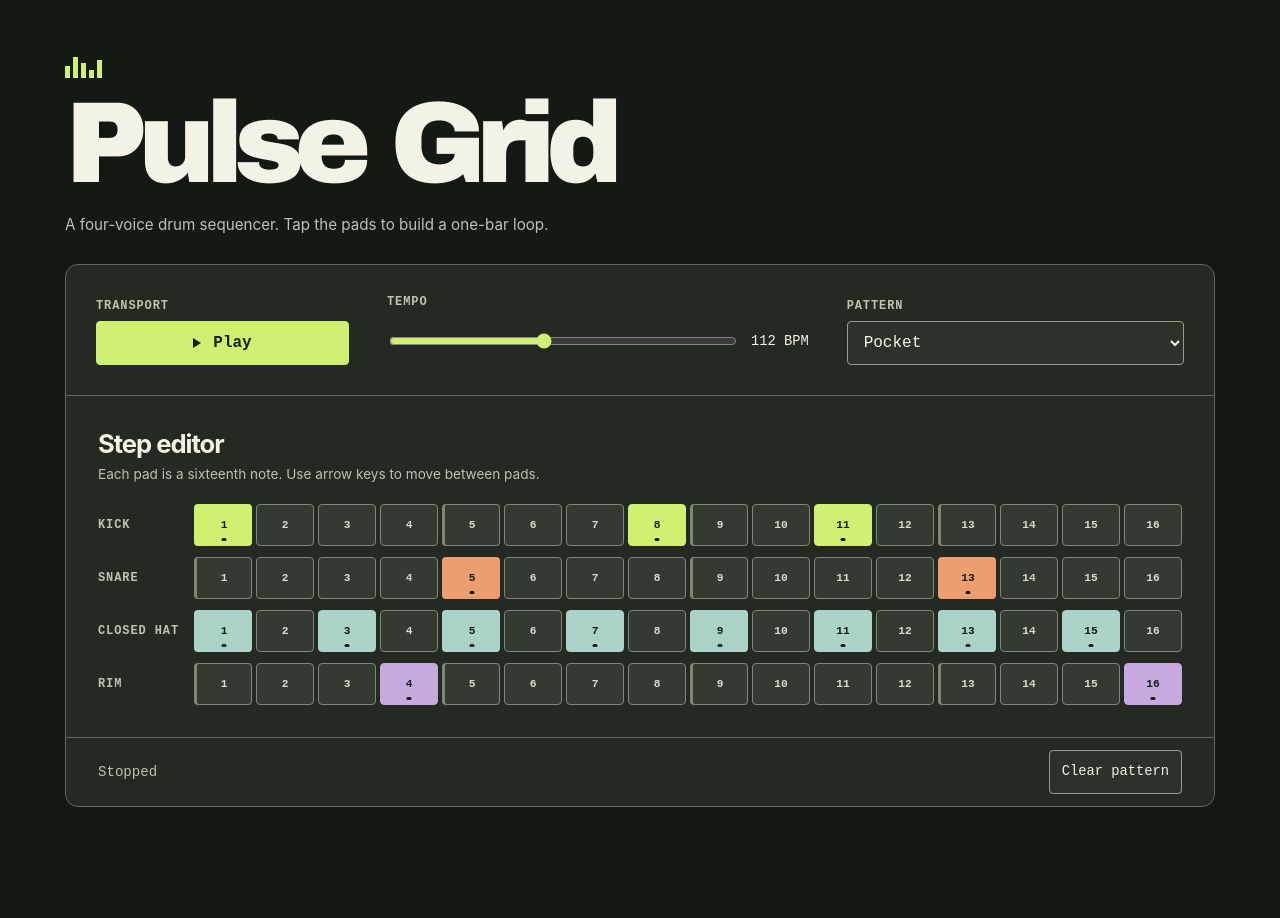
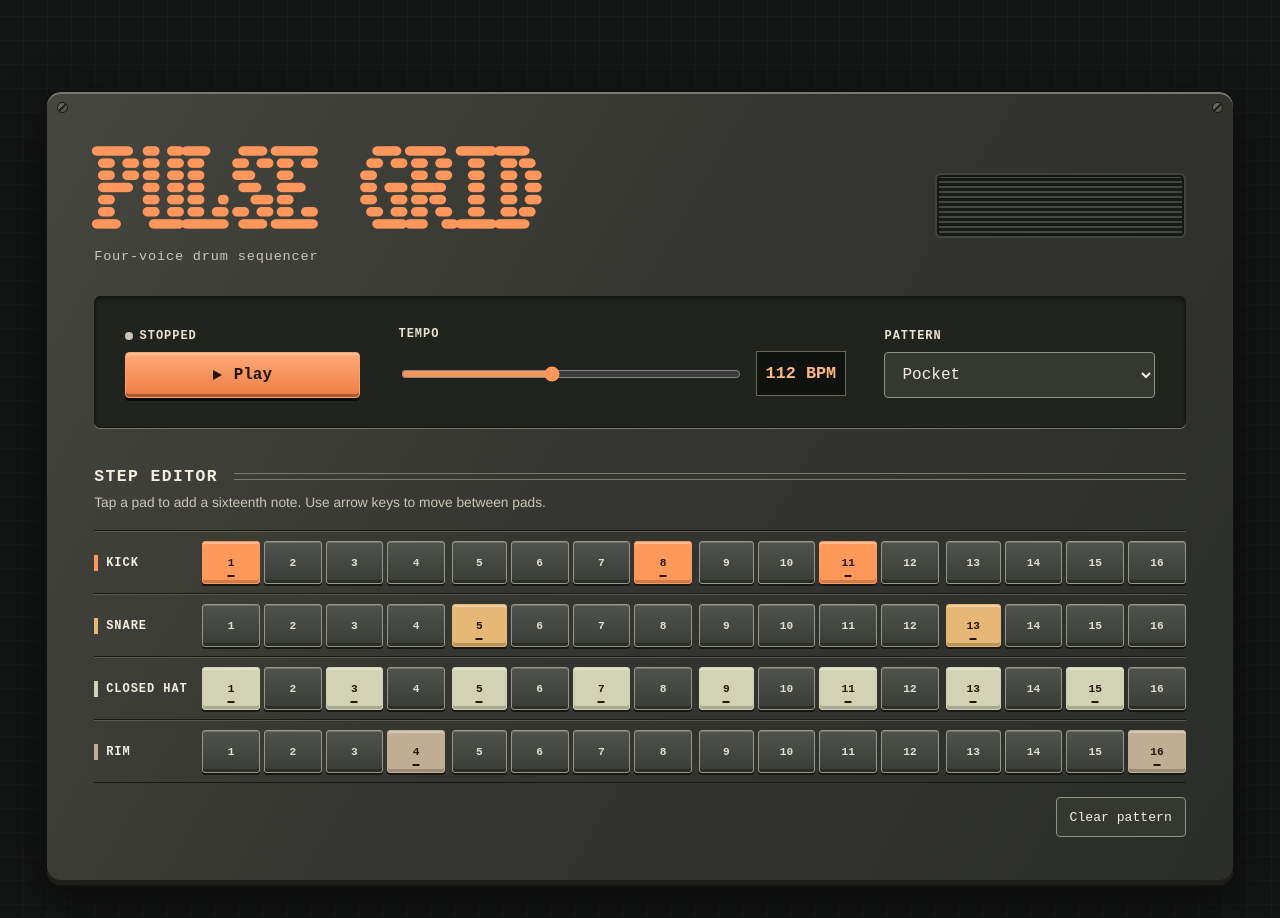
Before and after one commit to Genthh/pulse-grid-sequencer, a plain HTML site: page public/index.html in a window 1280 px wide. Before the commit the page ends 863 px from the top, so only its background shows below. Drawn offline with Linux system fonts and the light colour scheme.

Commit message:
Style the sequencer as a graphite drum machine

```diff
--- /dev/null
+++ b/public/fonts/type.css
@@ -0,0 +1,11 @@
+@font-face {
+  font-family: "Workbench";
+  src: url("./workbench.woff2") format("woff2");
+  font-style: normal;
+  font-weight: 400;
+  font-display: swap;
+}
+
+:root {
+  --identity-font: "Workbench", sans-serif;
+}
--- a/public/index.html
+++ b/public/index.html
@@ -8,25 +8,24 @@
       content="Build a one-bar drum loop with four synthesized voices and sixteen editable steps."
     />
     <title>Pulse Grid — Drum sequencer</title>
+    <link rel="stylesheet" href="fonts/type.css" />
     <link rel="stylesheet" href="style.css" />
     <script src="model.js" defer></script>
     <script src="app.js" defer></script>
   </head>
   <body>
     <main>
-      <header>
-        <span class="meter" aria-hidden="true"
-          ><i></i><i></i><i></i><i></i><i></i
-        ></span>
-        <h1>Pulse Grid</h1>
-        <p>
-          A four-voice drum sequencer. Tap the pads to build a one-bar loop.
-        </p>
-      </header>
       <section class="instrument" aria-label="Drum machine">
+        <header class="faceplate">
+          <div>
+            <h1>Pulse Grid</h1>
+            <p>Four-voice drum sequencer</p>
+          </div>
+          <span class="vent" aria-hidden="true"></span>
+        </header>
         <div class="controls">
           <div class="transport">
-            <span class="label">Transport</span>
+            <p id="status" role="status">Stopped</p>
             <button type="button" id="play">
               <span aria-hidden="true" class="play-icon"></span
               ><span id="play-text">Play</span>
@@ -55,14 +54,17 @@
           </div>
         </div>
         <div class="grid-wrap">
-          <h2>Step editor</h2>
+          <div class="editor-head">
+            <h2>Step editor</h2>
+            <span class="grid-hatch" aria-hidden="true"></span>
+          </div>
           <p class="directions">
-            Each pad is a sixteenth note. Use arrow keys to move between pads.
+            Tap a pad to add a sixteenth note. Use arrow keys to move between
+            pads.
           </p>
           <div id="grid"></div>
         </div>
         <footer>
-          <p id="status" role="status">Stopped</p>
           <button type="button" id="clear">Clear pattern</button>
         </footer>
       </section>
--- a/public/style.css
+++ b/public/style.css
@@ -1,54 +1,65 @@
 :root {
   color-scheme: dark;
-  --ink: #f2f2e7;
-  --muted: #bdc2b5;
-  --line: #61685e;
-  --acid: #d1ef70;
-  --panel: #242922;
-  background: #151914;
+  --ink: #f4eee1;
+  --warm: #ff965b;
+  --dim: #ccc6b9;
+  --metal: #323330;
+  --edge: #171815;
+  --mono: ui-monospace, "Courier New", monospace;
+  font-family: var(--mono);
+  background: #141615;
   color: var(--ink);
-  font-family: "Space Mono", ui-monospace, "Courier New", monospace;
 }
 * {
   box-sizing: border-box;
 }
 body {
+  min-height: 100vh;
   margin: 0;
+  display: grid;
+  align-items: center;
+  background:
+    repeating-linear-gradient(0deg, transparent 0 23px, #ffffff05 23px 24px),
+    repeating-linear-gradient(90deg, transparent 0 23px, #ffffff05 23px 24px),
+    #141615;
 }
 main {
-  width: min(calc(100% - 48px), 1150px);
-  margin: auto;
-  padding: clamp(32px, 7vh, 80px) 0;
+  width: min(1250px, calc(100% - clamp(22px, 7vw, 118px)));
+  margin: clamp(20px, 7vw, 90px) auto;
 }
-header {
-  margin-bottom: 28px;
-  display: grid;
-  justify-items: start;
+.instrument {
+  position: relative;
+  padding: clamp(15px, 3.7vw, 53px);
+  border: 2px solid #11120f;
+  border-radius: 16px;
+  background: linear-gradient(120deg, #464640 0%, #353631 45%, #2b2d2a 100%);
+  box-shadow:
+    inset 0 2px #777971,
+    inset 0 -5px #1d1e1b,
+    0 15px 45px #080908;
 }
-.meter {
-  display: flex;
-  align-items: end;
-  gap: 3px;
-  height: 22px;
-  margin-bottom: 10px;
+.instrument::before,
+.instrument::after {
+  content: "";
+  pointer-events: none;
+  position: absolute;
+  width: 9px;
+  height: 9px;
+  border: 1px solid #141511;
+  border-radius: 50%;
+  background: linear-gradient(
+    135deg,
+    #66665f 43%,
+    #21231f 43% 56%,
+    #555851 56%
+  );
+  top: 10px;
 }
-.meter i {
-  display: block;
-  width: 5px;
-  background: var(--acid);
-  height: 12px;
+.instrument::before {
+  left: 10px;
 }
-.meter i:nth-child(2) {
-  height: 21px;
-}
-.meter i:nth-child(3) {
-  height: 15px;
-}
-.meter i:nth-child(4) {
-  height: 8px;
-}
-.meter i:nth-child(5) {
-  height: 18px;
+.instrument::after {
+  right: 10px;
 }
 h1,
 h2,
@@ -56,46 +67,79 @@ h3,
 p {
   margin: 0;
 }
+.faceplate {
+  display: flex;
+  justify-content: space-between;
+  align-items: center;
+  gap: clamp(18px, 3vw, 42px);
+  padding: 7px 0 clamp(18px, 2.5vw, 35px);
+}
 h1 {
   font:
-    800 clamp(3.4rem, 9vw, 7.6rem)/0.98 "Archivo Black",
-    "Arial Black",
-    Arial,
-    sans-serif;
-  letter-spacing: -0.085em;
+    400 clamp(3.1rem, 7.6vw, 7rem)/0.98 var(--identity-font),
+    "Courier New",
+    monospace;
+  color: var(--warm);
+  text-transform: uppercase;
+  letter-spacing: -0.04em;
 }
-header p,
-.directions {
-  color: var(--muted);
-  font:
-    0.95rem/1.55 "Inter",
-    Arial,
-    sans-serif;
-  margin-top: 12px;
+.faceplate p {
+  font-size: 0.85rem;
+  color: var(--dim);
+  margin: 8px 0 0;
+  letter-spacing: 0.06em;
 }
-.instrument {
-  background: var(--panel);
-  border: 1px solid var(--line);
-  border-radius: 13px;
-  overflow: hidden;
+.vent {
+  flex: 0 1 23%;
+  min-width: 42px;
+  height: 65px;
+  border: 2px solid #42453d;
+  box-shadow: inset 0 0 0 2px #151714;
+  border-radius: 6px;
+  background: repeating-linear-gradient(0deg, #181a17 0 3px, #454841 3px 5px);
 }
 .controls {
-  padding: clamp(16px, 3vw, 30px);
   display: grid;
-  grid-template-columns: 0.75fr 1.25fr 1fr;
+  grid-template-columns: 1fr 1.9fr 1.15fr;
+  padding: clamp(15px, 2.3vw, 30px);
+  gap: clamp(14px, 3vw, 48px);
+  background: #21231f;
+  border: 1px solid #131511;
+  box-shadow:
+    inset 0 2px 4px #141611,
+    0 1px #777971;
+  border-radius: 6px;
   align-items: end;
-  gap: clamp(16px, 3vw, 38px);
-  border-bottom: 1px solid var(--line);
 }
-.label,
 label,
+#status,
 h3 {
+  font: 700 0.75rem var(--mono);
+  text-transform: uppercase;
+  letter-spacing: 0.08em;
+}
+label,
+#status {
   display: block;
-  color: var(--muted);
-  font-weight: 700;
-  font-size: 0.75rem;
-  text-transform: uppercase;
-  letter-spacing: 0.075em;
+  margin-bottom: 9px;
+  color: #e9e2ce;
+}
+#status {
+  display: flex;
+  align-items: center;
+  gap: 7px;
+}
+#status::before {
+  content: "";
+  width: 8px;
+  height: 8px;
+  background: #cac4b5;
+  border-radius: 50%;
+  flex: none;
+}
+.transport:has(.playing) #status::before {
+  background: var(--warm);
+  box-shadow: 0 0 8px #f88a42a1;
 }
 button,
 select,
@@ -106,92 +150,131 @@ button,
 select {
   cursor: pointer;
 }
-button,
-select,
-input[type="range"] {
-  min-height: 44px;
-}
-:focus-visible {
-  outline: 3px solid #fff0ac;
-  outline-offset: 2px;
-}
 #play,
-select,
-#clear {
+#clear,
+select {
+  min-height: 46px;
   border-radius: 4px;
-  margin-top: 8px;
 }
 #play {
+  background: linear-gradient(#ffab79, #ed7d43);
+  width: 100%;
+  border: 1px solid #ffa16a;
+  box-shadow:
+    inset 0 2px #ffc098,
+    inset 0 -3px #a85634,
+    0 3px 0 #0c0d0a;
+  color: #20160d;
   display: flex;
+  justify-content: center;
   align-items: center;
-  justify-content: center;
   gap: 12px;
-  width: 100%;
-  border: 1px solid var(--acid);
-  background: var(--acid);
-  color: #192009;
-  font-weight: 800;
+  font-weight: bold;
 }
 #play:hover {
-  background: #e4ff9b;
+  background: #ffb98c;
 }
 .play-icon {
   border-top: 5px solid transparent;
   border-bottom: 5px solid transparent;
-  border-left: 8px solid currentColor;
+  border-left: 9px solid currentColor;
 }
 .playing .play-icon {
+  border: 0;
   width: 10px;
   height: 10px;
-  border: 0;
   background: currentColor;
 }
 .speed-line {
-  margin-top: 8px;
   display: flex;
   align-items: center;
-  gap: 12px;
+  gap: 13px;
 }
 #tempo {
-  min-width: 55px;
   width: 100%;
-  accent-color: var(--acid);
+  min-width: 0;
+  min-height: 44px;
   cursor: pointer;
+  accent-color: var(--warm);
 }
 #tempo-value {
+  font: 700 1.05rem var(--mono);
+  color: #ffb881;
+  background: #10120f;
+  border: 1px solid #6b695e;
+  padding: 12px 9px;
   white-space: nowrap;
-  font-size: 0.86rem;
+  font-variant-numeric: tabular-nums;
 }
 select,
 #clear {
-  padding: 8px 12px;
+  background: #353731;
   color: var(--ink);
-  border: 1px solid #969e8e;
-  background: #2b322a;
+  border: 1px solid #929387;
+  padding: 7px 13px;
 }
 select {
   width: 100%;
+  min-width: 0;
+}
+select:hover,
+#clear:hover {
+  background: #464941;
+}
+:focus-visible {
+  outline: 3px solid #fff0b7;
+  outline-offset: 2px;
 }
 .grid-wrap {
-  padding: clamp(18px, 3vw, 32px);
+  margin-top: clamp(24px, 3vw, 42px);
+}
+.editor-head {
+  display: flex;
+  align-items: center;
+  gap: 16px;
 }
 h2 {
+  text-transform: uppercase;
+  font-size: 1.02rem;
+  font-weight: 700;
+  letter-spacing: 0.09em;
+}
+.grid-hatch {
+  height: 7px;
+  flex: 1;
+  border-block: 1px solid #797c71;
+}
+.directions {
+  margin: 7px 0 17px;
+  color: var(--dim);
   font:
-    700 1.6rem "Inter",
+    0.86rem/1.5 "Helvetica Neue",
     Arial,
     sans-serif;
-  letter-spacing: -0.04em;
 }
-.directions {
-  margin: 5px 0 18px;
-  font-size: 0.85rem;
+#grid {
+  border-top: 1px solid #171916;
 }
 .track {
   display: grid;
-  grid-template-columns: 86px 1fr;
+  grid-template-columns: 96px minmax(0, 1fr);
+  gap: 12px;
   align-items: center;
-  gap: 10px;
-  margin-top: 11px;
+  padding: 9px 0;
+  border-top: 1px solid #595b53;
+  border-bottom: 1px solid #171916;
+}
+.track h3 {
+  display: flex;
+  gap: 8px;
+  align-items: center;
+}
+.track h3::before {
+  content: "";
+  height: 16px;
+  width: 4px;
+  flex: none;
+  background: var(--pad);
 }
 .pads {
   display: grid;
@@ -199,91 +282,121 @@ h2 {
   gap: 4px;
 }
 .pads button {
+  position: relative;
+  min-height: 43px;
   padding: 0;
-  position: relative;
-  min-height: 42px;
-  background: #333a31;
-  color: #d9ddcf;
-  border: 1px solid #7f8776;
-  border-radius: 4px;
-  font-size: 0.7rem;
-  font-weight: 700;
+  font: 700 0.7rem var(--mono);
+  color: #dfdfd5;
+  background: linear-gradient(#50524d, #3a3c37);
+  border: 1px solid #96978c;
+  border-radius: 3px;
+  box-shadow:
+    inset 0 1px #73756d,
+    inset 0 -3px #2b2d28,
+    0 2px 0 #161713;
 }
-.pads button:nth-child(4n + 1) {
-  border-left-width: 3px;
+.pads button:nth-child(4n + 1):not(:first-child) {
+  margin-left: 3px;
 }
 .pads button[aria-pressed="true"] {
+  color: #241609;
   background: var(--pad);
   border-color: var(--pad);
-  color: #171d13;
+  box-shadow:
+    inset 0 2px #ffffff55,
+    inset 0 -3px #0003,
+    0 2px 0 #171813;
 }
 .pads button[aria-pressed="true"]::after {
+  position: absolute;
+  content: "";
+  bottom: 6px;
+  left: 50%;
+  transform: translateX(-50%);
+  width: 7px;
+  height: 2px;
+  background: currentColor;
+}
+.pads .current::before {
   content: "";
   position: absolute;
-  bottom: 4px;
-  left: 50%;
-  transform: translateX(-50%);
-  width: 5px;
+  top: 2px;
+  left: 3px;
+  right: 3px;
   height: 3px;
   background: currentColor;
-  border-radius: 2px;
-}
-.pads .current {
-  box-shadow: inset 0 3px 0 #fff;
 }
 .track:nth-child(1) {
-  --pad: #d1ef70;
+  --pad: #ff995b;
 }
 .track:nth-child(2) {
-  --pad: #ed9e71;
+  --pad: #e7b776;
 }
 .track:nth-child(3) {
-  --pad: #abd3c8;
+  --pad: #d2d3b5;
 }
 .track:nth-child(4) {
-  --pad: #c6a9de;
+  --pad: #c1ac94;
 }
 footer {
   display: flex;
-  justify-content: space-between;
-  gap: 16px;
-  align-items: center;
-  padding: 12px clamp(18px, 3vw, 32px);
-  border-top: 1px solid var(--line);
-}
-#status {
-  color: var(--muted);
-  font-size: 0.88rem;
+  justify-content: flex-end;
+  margin-top: 14px;
 }
 #clear {
-  margin: 0;
-  font-size: 0.86rem;
+  min-height: 40px;
+  font-size: 0.82rem;
 }
-#clear:hover,
-select:hover {
-  background: #40483c;
-}
-@media (max-width: 820px) {
+@media (max-width: 880px) {
   .track {
     grid-template-columns: 1fr;
-    gap: 6px;
-    margin-top: 16px;
+    gap: 8px;
   }
 }
-@media (max-width: 660px) {
+@media (max-width: 690px) {
   main {
-    width: calc(100% - 24px);
-    padding: 26px 0;
+    width: calc(100% - 18px);
+    margin: 20px auto;
+  }
+  body {
+    align-items: start;
+  }
+  .instrument {
+    padding: 22px 14px 17px;
   }
   .controls {
-    grid-template-columns: 1fr 1fr;
-    gap: 16px;
+    grid-template-columns: 1fr 1.3fr;
+    gap: 15px;
   }
   .speed {
-    grid-column: 1 / -1;
+    grid-column: 1/-1;
     grid-row: 2;
   }
   .pads {
     grid-template-columns: repeat(8, minmax(0, 1fr));
   }
+  .pads button:nth-child(9) {
+    margin-left: 0;
+  }
+  .vent {
+    height: 43px;
+    max-width: 72px;
+  }
+  .faceplate p {
+    font-size: 0.74rem;
+  }
 }
+@media (max-width: 390px) {
+  .faceplate {
+    gap: 6px;
+  }
+  .vent {
+    max-width: 42px;
+  }
+  h1 {
+    font-size: 2.8rem;
+  }
+  .controls {
+    padding: 11px;
+  }
+}
--- a/scripts/verify.mjs
+++ b/scripts/verify.mjs
@@ -11,6 +11,12 @@ const inventory = execFileSync(
 );
 const files = new Map();
 for (const file of inventory.split("\0").filter(Boolean)) {
+  if (file.endsWith(".woff2")) {
+    const font = readFileSync(file);
+    assert.equal(font.toString("ascii", 0, 4), "wOF2", "Invalid font: " + file);
+    assert.equal(font.readUInt32BE(8), font.length, "Incomplete font: " + file);
+    continue;
+  }
   const source = readFileSync(file, "utf8");
   files.set(file, source);
   const lines = source.split("\n").length - Number(source.endsWith("\n"));
```
Also changed, not shown: public/fonts/OFL.txt (added), public/fonts/workbench.woff2 (added).
